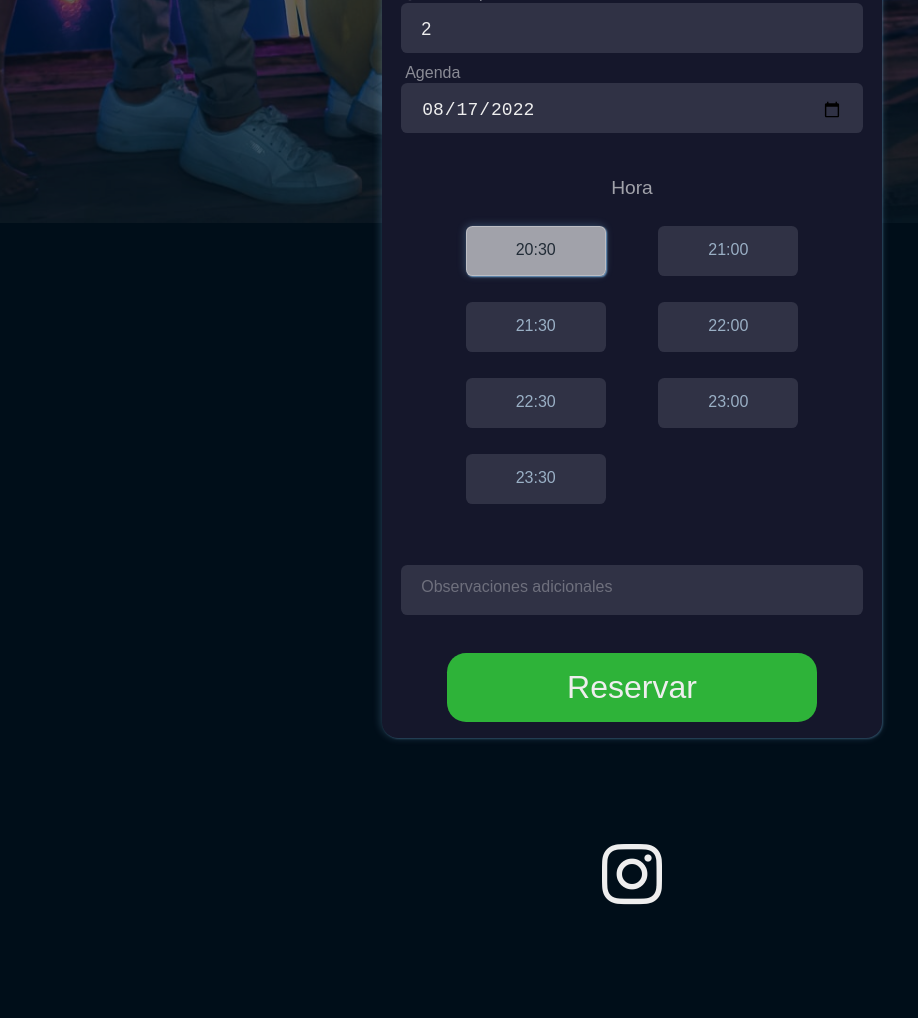
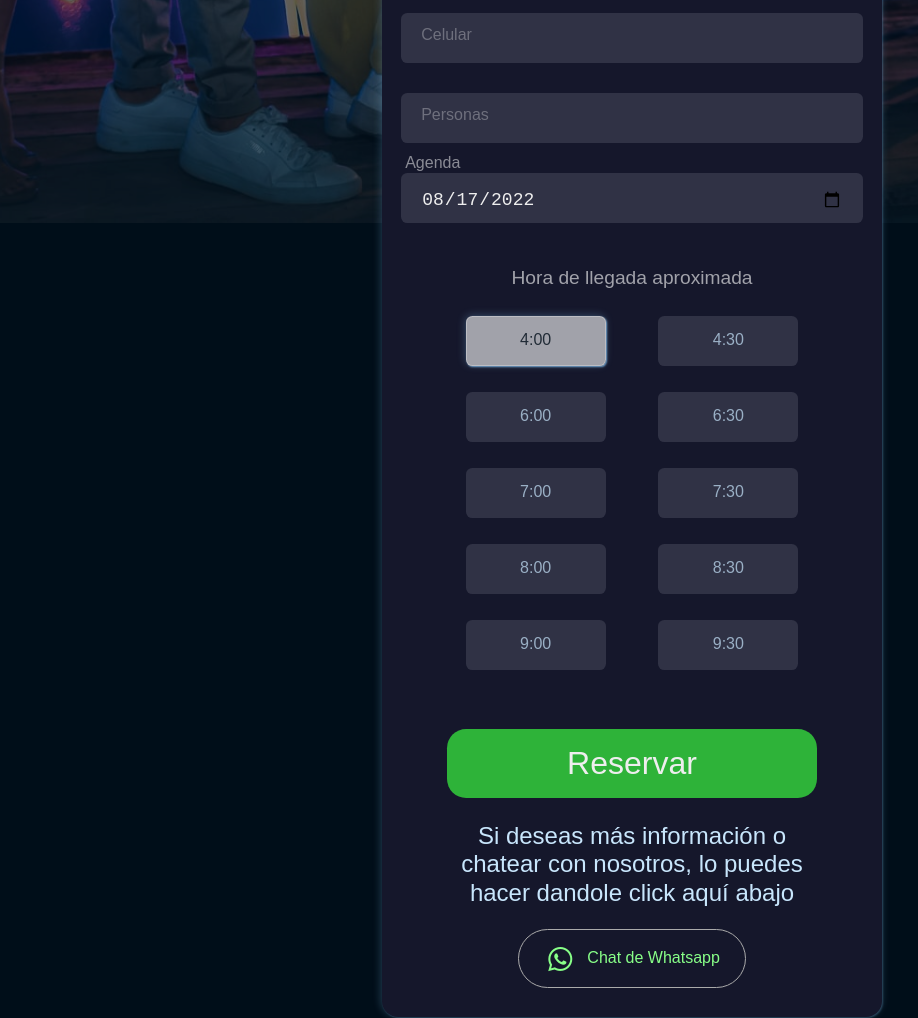
Before and after one commit to RicardoCordovilla/reservas-rootsvalle, a plain HTML site: page index.html in a window 1280 px wide. Shown: the part 1057-2075 px from the top of the page, without its empty margins (8-926 px from the left). Before the commit the page ends 2015 px from the top, so only its background shows below. Drawn offline with nearby package versions, Linux system fonts and the light colour scheme.

Commit message:
cambios de willy

```diff
--- a/estilos.css
+++ b/estilos.css
@@ -18,8 +18,8 @@
     --color-placeholder: rgba(255, 255, 255, 0.3);
     --color-placeholder-focus: rgba(255, 255, 255, 0.6);
     --color-inputbox: #303245;
-    --verde-submit2:rgb(4, 167, 4);
-    --verde-submit:rgb(46, 179, 57);
+    --verde-submit2: rgb(4, 167, 4);
+    --verde-submit: rgb(46, 179, 57);
     /* --color-boton-hover
 --color-boton-clicking */
 }
@@ -62,7 +62,7 @@ body {
 }
 
 
-.descripcion{
+.descripcion {
     position: relative;
     width: 100%;
     height: 100%;
@@ -97,7 +97,8 @@ p {
     aspect-ratio: 1;
     transition: background 0.5s ease-in-out;
     opacity: 0.4;
-  }
+}
+
 .logo {
     /* position: relative; */
     padding-top: 1rem;
@@ -368,7 +369,7 @@ input[type="checkbox"]:checked+.lbl-check {
 
 
 
-.redes{
+.redes {
     display: flex;
     flex-direction: row;
     color: #eee;
@@ -376,13 +377,27 @@ input[type="checkbox"]:checked+.lbl-check {
     gap: 3rem;
     justify-content: center;
 }
-.bx{
-    color: #eee;
-    font-size: 5rem;
-    /* margin: auto; */
+
+.bx {
+ font-size: 2rem;
+}
+
+.ctaWts{
+    margin: 0.8em 0;
+    border: 1px solid #aaa;
+    border-radius: 32px;
+    padding: 0.8em 1.6em;
+    color: #8f8;
+    font-size: 1rem;
+    display: flex;
+    align-items: center;
+    gap: 0.7em;
 
 }
-
+.ctaWts a{
+    text-decoration: none;
+    color: #8f8;
+}
 
 
 /* ****************************** */
@@ -395,7 +410,8 @@ input[type="checkbox"]:checked+.lbl-check {
     width: 100%;
     display: flex;
 }
-.img_confirmacion{
+
+.img_confirmacion {
     width: 100%;
     object-fit: cover;
     margin: auto;
@@ -406,7 +422,7 @@ input[type="checkbox"]:checked+.lbl-check {
 
 
 @media screen and (min-width:800px) {
-    .submit{
+    .submit {
         font-size: 2rem;
         padding: 1rem;
         height: fit-content;
--- a/index.html
+++ b/index.html
@@ -47,7 +47,7 @@
         <section class="descripcion parallax">
             <p>Realiza tu reserva en el siguiente formulario
                 <br>
-                <b>Consumo mínimo 15usd</b>
+                <b>Consumo mínimo 10usd</b>
             </p>
         </section>
 
@@ -65,10 +65,17 @@
             <form class="form" name="Reservas">
                 <div class="title">Reserva</div>
 
+                <!--    | Nombre | -->
                 <div class="input-container ic1">
                     <input id="firstname" class="input" type="text" placeholder=" " name="Nombre" required minlength="5""/>
                     <div class="cut"></div>
                     <label for="firstname" class="placeholder">Nombre</label>
+                </div>
+                <!-- Apellido -->
+                <div class="input-container ic1">
+                    <input id="lastname" class="input" type="text" placeholder=" " name="Apellido" required minlength="5""/>
+                    <div class="cut"></div>
+                    <label for="lastname" class="placeholder">Apellido</label>
                 </div>
 
 
@@ -102,9 +109,9 @@
 
                 <div class="input-container ic2">
                     <input id="personas" class="input" type="number" placeholder=" " name="Personas" required
-                        value="2" />
+                        />
                     <div class="cut cut-short"></div>
-                    <label for="personas" class="placeholder">¿Cuántas personas vienen?</label>
+                    <label for="personas" class="placeholder">Personas</label>
                 </div>
 
                 <!-- ****** FECHA  *********** -->
@@ -119,89 +126,89 @@
 
 
 
-                <h4>Hora</h4>
+                <h4>Hora de llegada aproximada</h4>
                 <div class="container">
 
 
-                    <!-- 7:00 -->
-                    <!-- <input type="radio" name="hora" id="hora1" class="hidebx" value="7:00" checked />
+                    <!-- 4:00 -->
+                    <input type="radio" name="hora" id="hora1" class="hidebx" value="4:00" checked />
                     <label for="hora1" class="lbl-radio">
                         <div class="display-box">
-                            <span class="tiempo">19:00</span>
+                            <span class="tiempo">4:00</span>
                         </div>
-                    </label> -->
+                    </label>
 
-                    <!-- 7:30 -->
-                    <!-- <input type="radio" name="hora" id="hora2" class="hidebx" value="7:30" />
+                    <!-- 4:30 -->
+                    <input type="radio" name="hora" id="hora2" class="hidebx" value="4:30" />
                     <label for="hora2" class="lbl-radio">
                         <div class="display-box">
-                            <span class="tiempo">19:30</span>
+                            <span class="tiempo">4:30</span>
                         </div>
-                    </label> -->
+                    </label>
 
-                    <!-- 8:00 -->
-                    <!-- <input type="radio" name="hora" id="hora3" class="hidebx" value="8:00" />
+                    <!-- 6:00 -->
+                    <input type="radio" name="hora" id="hora3" class="hidebx" value="6:00" />
                     <label for="hora3" class="lbl-radio">
                         <div class="display-box">
-                            <span class="tiempo">20:00</span>
+                            <span class="tiempo">6:00</span>
                         </div>
-                    </label> -->
+                    </label>
 
-                    <!-- 8:30 -->
-                    <input type="radio" name="hora" id="hora4" class="hidebx" value="8:30" checked />
+                    <!-- 6:30 -->
+                    <input type="radio" name="hora" id="hora4" class="hidebx" value="6:30"/>
                     <label for="hora4" class="lbl-radio">
                         <div class="display-box">
-                            <span class="tiempo">20:30</span>
+                            <span class="tiempo">6:30</span>
                         </div>
                     </label>
 
 
-                    <!-- 9:00 -->
-                    <input type="radio" name="hora" id="hora5" class="hidebx" value="9:00" />
+                    <!-- 7:00 -->
+                    <input type="radio" name="hora" id="hora5" class="hidebx" value="7:00" />
                     <label for="hora5" class="lbl-radio">
                         <div class="display-box">
-                            <span class="tiempo">21:00</span>
+                            <span class="tiempo">7:00</span>
                         </div>
                     </label>
 
 
-                    <!-- 9:30 -->
-                    <input type="radio" name="hora" id="hora6" class="hidebx" value="9:30" />
+                    <!-- 7:30 -->
+                    <input type="radio" name="hora" id="hora6" class="hidebx" value="7:30" />
                     <label for="hora6" class="lbl-radio">
                         <div class="display-box">
-                            <span class="tiempo">21:30</span>
+                            <span class="tiempo">7:30</span>
                         </div>
                     </label>
 
-                    <!-- 10:00 -->
-                    <input type="radio" name="hora" id="hora7" class="hidebx" value="10:00" />
+                    <!-- 8:00 -->
+                    <input type="radio" name="hora" id="hora7" class="hidebx" value="8:00" />
                     <label for="hora7" class="lbl-radio">
                         <div class="display-box">
-                            <span class="tiempo">22:00</span>
+                            <span class="tiempo">8:00</span>
                         </div>
                     </label>
 
-                    <!-- 10:30 -->
-                    <input type="radio" name="hora" id="hora8" class="hidebx" value="10:30" />
+                    <!-- 8:30 -->
+                    <input type="radio" name="hora" id="hora8" class="hidebx" value="8:30" />
                     <label for="hora8" class="lbl-radio">
                         <div class="display-box">
-                            <span class="tiempo">22:30</span>
+                            <span class="tiempo">8:30</span>
                         </div>
                     </label>
 
-                    <!-- 11:00 -->
-                    <input type="radio" name="hora" id="hora9" class="hidebx" value="11:00" />
+                    <!-- 9:00 -->
+                    <input type="radio" name="hora" id="hora9" class="hidebx" value="9:00" />
                     <label for="hora9" class="lbl-radio">
                         <div class="display-box">
-                            <span class="tiempo">23:00</span>
+                            <span class="tiempo">9:00</span>
                         </div>
                     </label>
 
-                    <!-- 11:30 -->
-                    <input type="radio" name="hora" id="hora10" class="hidebx" value="11:30" />
+                    <!-- 9:30 -->
+                    <input type="radio" name="hora" id="hora10" class="hidebx" value="9:30" />
                     <label for="hora10" class="lbl-radio">
                         <div class="display-box">
-                            <span class="tiempo">23:30</span>
+                            <span class="tiempo">9:30</span>
                         </div>
                     </label>
 
@@ -214,16 +221,16 @@
 
                 <!-- *************************** -->
 
-                <div class="input-container ic1">
-                    <!-- <textarea name="Observaciones" id="coments" cols="30" rows="4" class="input"></textarea> -->
-                    <input id="coments" class="input" type="text" placeholder=" " name="Observaciones"/>
-                    <div class="cut"></div>
-                    <label for="coments" class="placeholder">Observaciones adicionales
 
-                    </label>
+                <button type="submit" class="submit" id="btn_enviar">Reservar</button>
+
+                <p>Si deseas más información o chatear con nosotros, lo puedes hacer dandole click aquí abajo</p>
+                <div class="ctaWts" >
+                    <i class='bx bxl-whatsapp'></i>
+                    <a href="https://wa.me/593983355880?text=Hola, deseo más información de las reservas">Chat de Whatsapp</a>
                 </div>
 
-                <button type="submit" class="submit" id="btn_enviar">Reservar</button>
+
 
 
             </form>
@@ -334,6 +341,7 @@
                     {
 
                         Nombre: form.Nombre,
+                        Apellido: form.Apellido,
                         Cedula: form.Cedula,
                         Cumple: newInput('Cumple', 'NO'),
                         Celular: form.Celular,
@@ -341,7 +349,7 @@
                         Dia: newInput('Dia', getDay(form.Fecha.value)),
                         Fecha: form.Fecha,
                         hora: form.hora,
-                        Observaciones: form.Observaciones
+                        // Observaciones: form.Observaciones
                     }
                 )
 
@@ -381,7 +389,7 @@
                     // orientation: 'landscape',
                     format: [500, 340]
                 })
-                let { Nombre, Cedula, Cumple, Celular, Personas, Dia, Fecha, hora } = formSend
+                let { Nombre,Apellido, Cedula, Cumple, Celular, Personas, Dia, Fecha, hora } = formSend
                 let y = 30
                 doc.setDrawColor('#ffffff')
                 doc.setFillColor('#ffffff')
@@ -404,21 +412,18 @@
                     doc.text(`${info.value}`, 50, y)
                     doc.line(3, y + 2, 100, y + 2, [1, 1], 'DF')
                 })
-                doc.addImage(imgDataLogo, 'JPEG', 0, 0, 80, 50)
+                doc.addImage(imgDataLogo, 'JPEG', 30, 0, 50, 30)
 
                 doc.setTextColor('#000')
                 doc.setFontSize(12)
                 doc.text(`- Estricto derecho de admisión `, 8, y + 9)
                 doc.text(`- Dress Code: Semi formal `, 8, y + 15)
-                doc.text(`  Prohibido prendas deporivas `, 8, y + 21)
-                doc.text(`  (camisetas, sudaderas, gorras, etc.) `, 8, y + 27)
-                doc.text(`- Open Door 20h30 `, 8, y + 33)
-                doc.text(`- Aforo limitado `, 8, y + 39)
-                doc.text(`- Cumplir con la hora de llegada definida`, 8, y + 45)
-                doc.text(`  en la reserva (+/- 15min`, 8, y + 51)
-                doc.text(`- Presentación ID(Cédula, Licencia`, 8, y + 57)
-                doc.text(`  de conducir o pasaporte`, 8, y + 63)
-                doc.text(`- +Carnet de vacunación`, 8, y + 69)
+                doc.text(`- Open Door 4pm `, 8, y + 21)
+                doc.text(`- Aforo limitado `, 8, y + 27)
+                doc.text(`- Cumplir con la hora de llegada definida`, 8, y + 33)
+                doc.text(`  en la reserva (+/- 30min`, 8, y + 39)
+                doc.text(`- Presentación de Cédula`, 8, y + 45)
+                doc.text(`- Consumo mínimo 10usd`, 8, y + 51)
                 doc.save('ticket.pdf')
                 // window.location.href = "./confirmacion.html";
 
```
